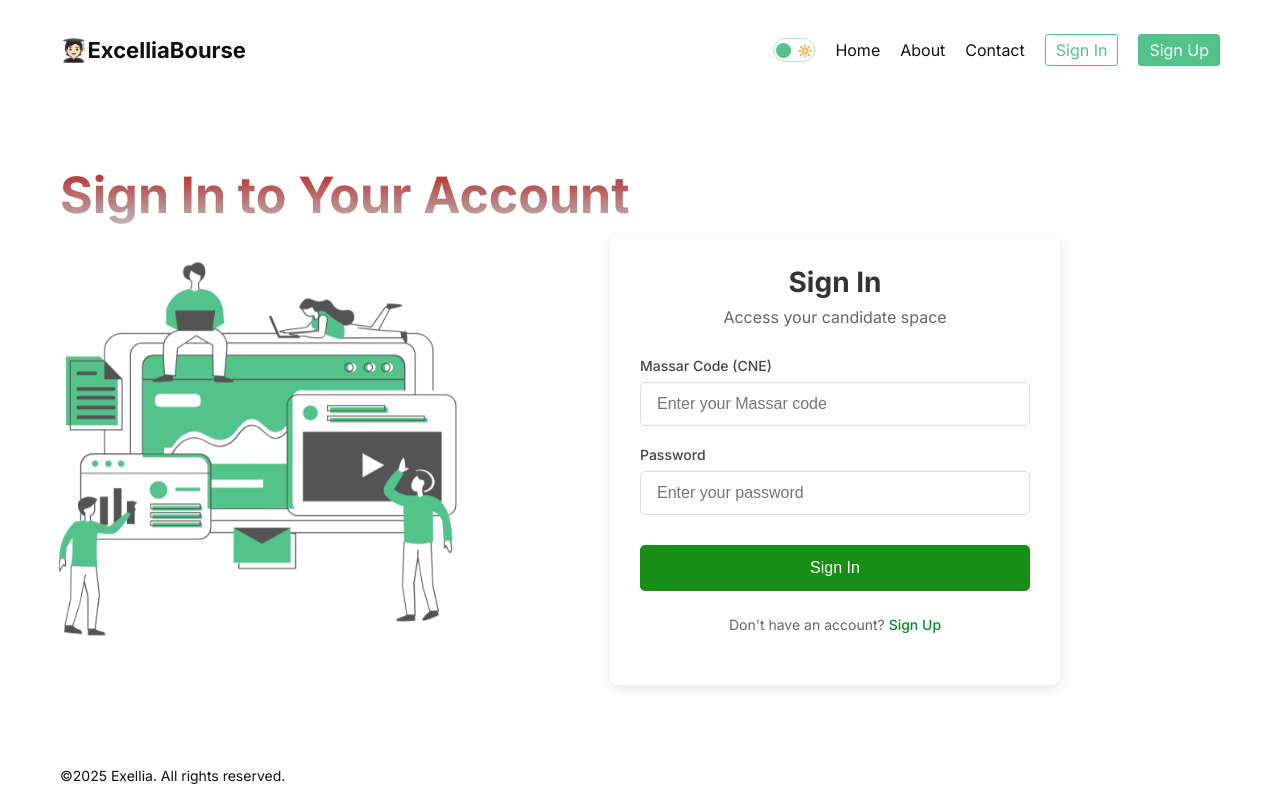
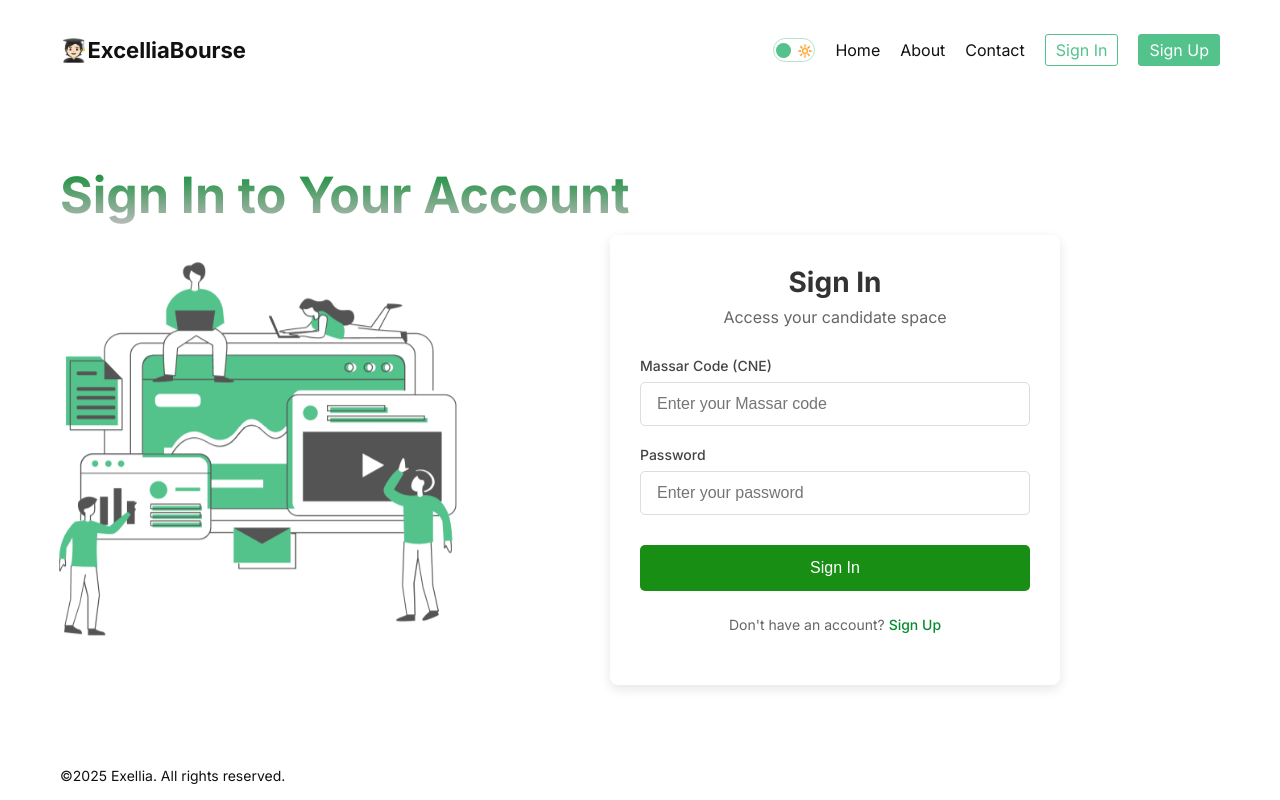
Before and after one commit to Ballouk12/Devops_Pipeline, a Next.js app in the folder Excellia_Frontend/: page /signin in a window 1280 px wide. Built offline with nearby package versions, Linux system fonts and the light colour scheme.

Commit message:
color change

```diff
--- a/Excellia_Frontend/src/app/auth.module.css
+++ b/Excellia_Frontend/src/app/auth.module.css
@@ -11,7 +11,7 @@
   .title1 {
     font-size: 50px;
     margin-bottom: 10px;
-    background: linear-gradient(to bottom, #b91c1c, #bbb);
+    background: linear-gradient(to bottom, #068b2e, #bbb);
     -webkit-background-clip: text;
     -webkit-text-fill-color: transparent;
   }
```
